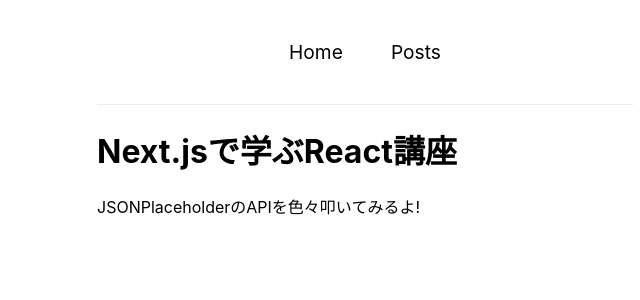
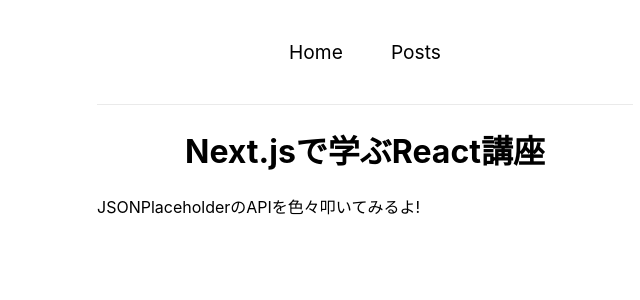
Before and after one commit to yuuttana1223/next-ts-app2, a Next.js app: page / in a window 1280 px wide. Shown: the top 300 px of the page, without its empty margins (275-915 px from the left). Built offline with nearby package versions, Linux system fonts and the light colour scheme.

Commit message:
💄 h1のテキストを中央寄せ

```diff
--- a/src/styles/Home.module.css
+++ b/src/styles/Home.module.css
@@ -3,3 +3,7 @@
   max-width: 600px;
   margin: 0 auto;
 }
+
+.container h1 {
+  text-align: center;
+}
```
